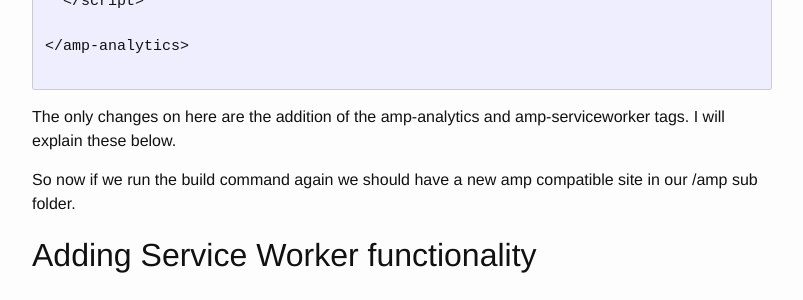
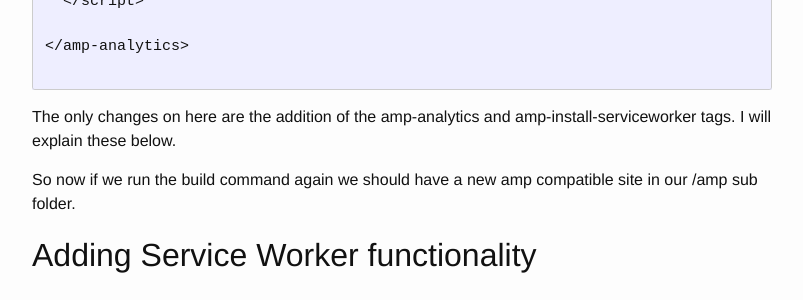
Before and after one commit to johnnolan/blog, a Jekyll site: the page built from _posts/2017-03-05-jekyll-amp-setup.markdown, in a window 1280 px wide and 1400 px high, scrolled down 5532 px. Shown: the part 152-452 px from the top of the window, without its empty margins (238-1041 px from the left). Built offline with Jekyll 4.4.1, drawn with Linux system fonts in a browser that asks for light colours; some of the changed lines change nothing that is shown; some of the changed text lies outside the part shown.

Commit message:
AMP blog article  started

````diff
--- a/_posts/2017-03-05-jekyll-amp-setup.markdown
+++ b/_posts/2017-03-05-jekyll-amp-setup.markdown
@@ -279,7 +279,7 @@
 ```
 
 The only changes on here are the addition of the amp-analytics and
-amp-serviceworker tags. I will explain these below.
+amp-install-serviceworker tags. I will explain these below.
 
 So now if we run the build command again we should have a new amp compatible
 site in our /amp sub folder.
@@ -343,4 +343,6 @@
 
 
 ## External resources
-[https://www.ampproject.org/](https://www.ampproject.org/)
+[AMP Project Homepage](https://www.ampproject.org/)
+[AMP Serviceworker](https://www.ampproject.org/docs/reference/components/dynamic/amp-install-serviceworker)
+[AMP Analytics](https://www.ampproject.org/docs/reference/components/ads/amp-analytics)
````
